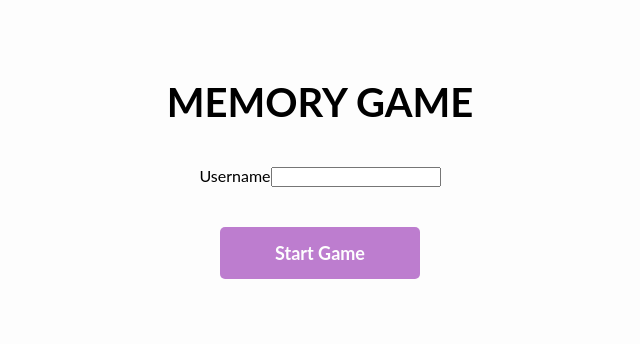
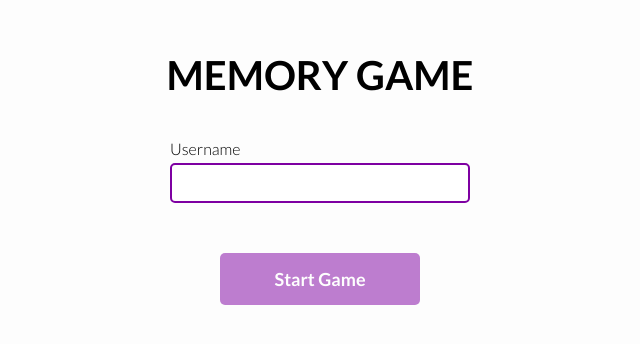
Before and after one commit to ksobiecki/memory, a React (Create React App) app: page / in a window 1280 px wide. Shown: the part 222-566 px from the top of the page, without its empty margins (320-960 px from the left). Built offline with nearby package versions, Linux system fonts and the light colour scheme.

Commit message:
Add styling to landing page

```diff
--- /dev/null
+++ b/src/styles/_variables.scss
@@ -0,0 +1,2 @@
+$main-color: #7E00A2;
+$main-color-hover: #8F11B3;
--- a/src/styles/components/_user-input.scss
+++ b/src/styles/components/_user-input.scss
@@ -0,0 +1,15 @@
+.user-input-container {
+  display: flex;
+  flex-direction: column;
+
+  .label {
+    margin-bottom: 5px;
+  }
+
+  .input {
+    width: 300px;
+    height: 40px;
+    border-radius: 5px;
+    border: 2px solid $main-color;
+  }
+}
--- a/src/styles/pages/_landing.scss
+++ b/src/styles/pages/_landing.scss
@@ -12,9 +12,9 @@
 
   .button {
     width: 200px;
-    margin-top: 40px;
+    margin-top: 50px;
     padding: 15px;
-    background: #7E00A2;
+    background: $main-color;
     color: white;
     outline: 0;
     border: 0;
@@ -28,7 +28,7 @@
 
     &:hover:enabled{
       cursor: pointer;
-      background-color: #8F11B3;
+      background-color: $main-color-hover;
     }
   }
 }
--- a/src/styles/style.scss
+++ b/src/styles/style.scss
@@ -1,4 +1,6 @@
 @import './global';
+@import './variables';
+@import './fonts';
 
 //COMPONENTS
 @import './components/user-input';
```
